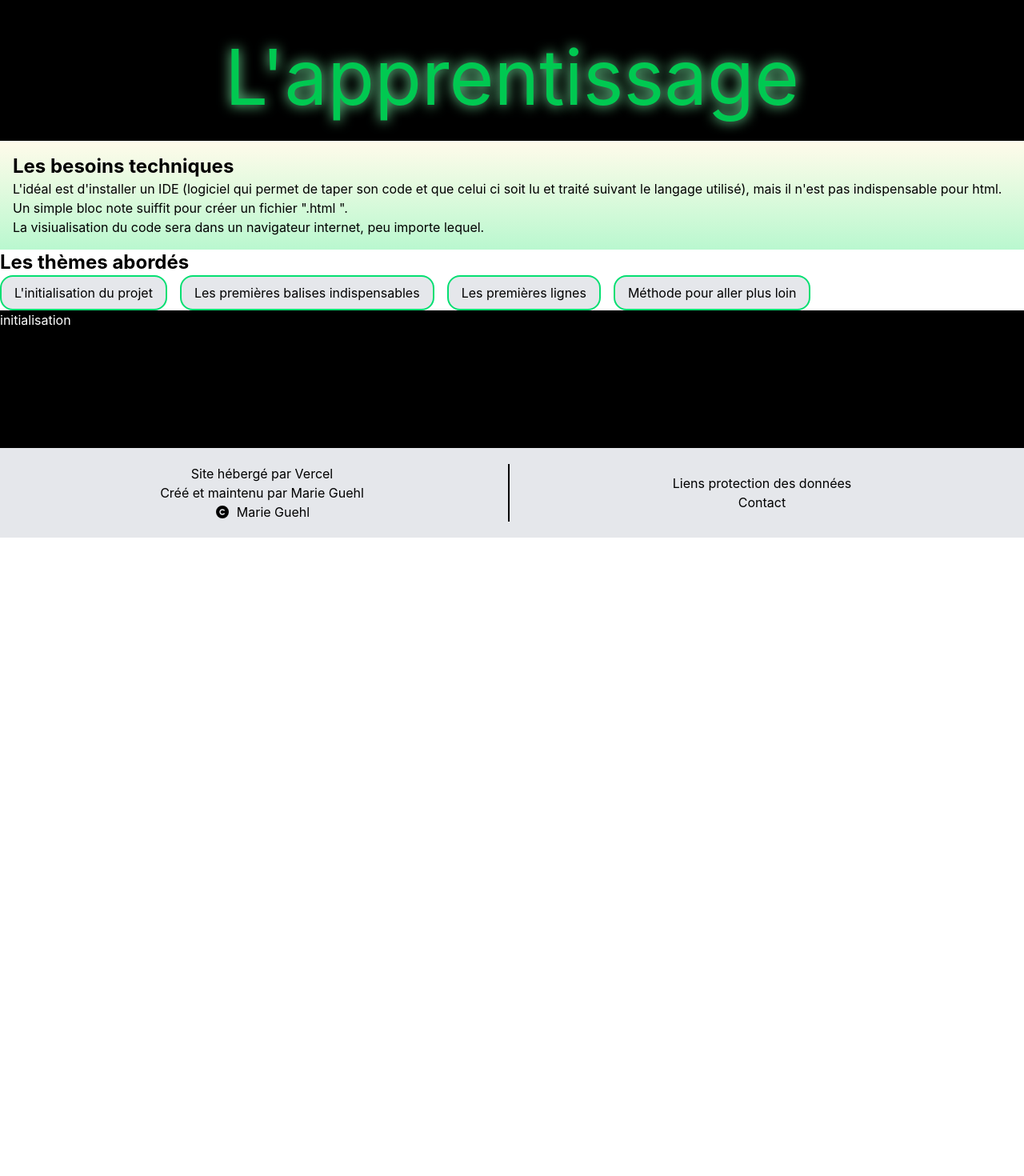
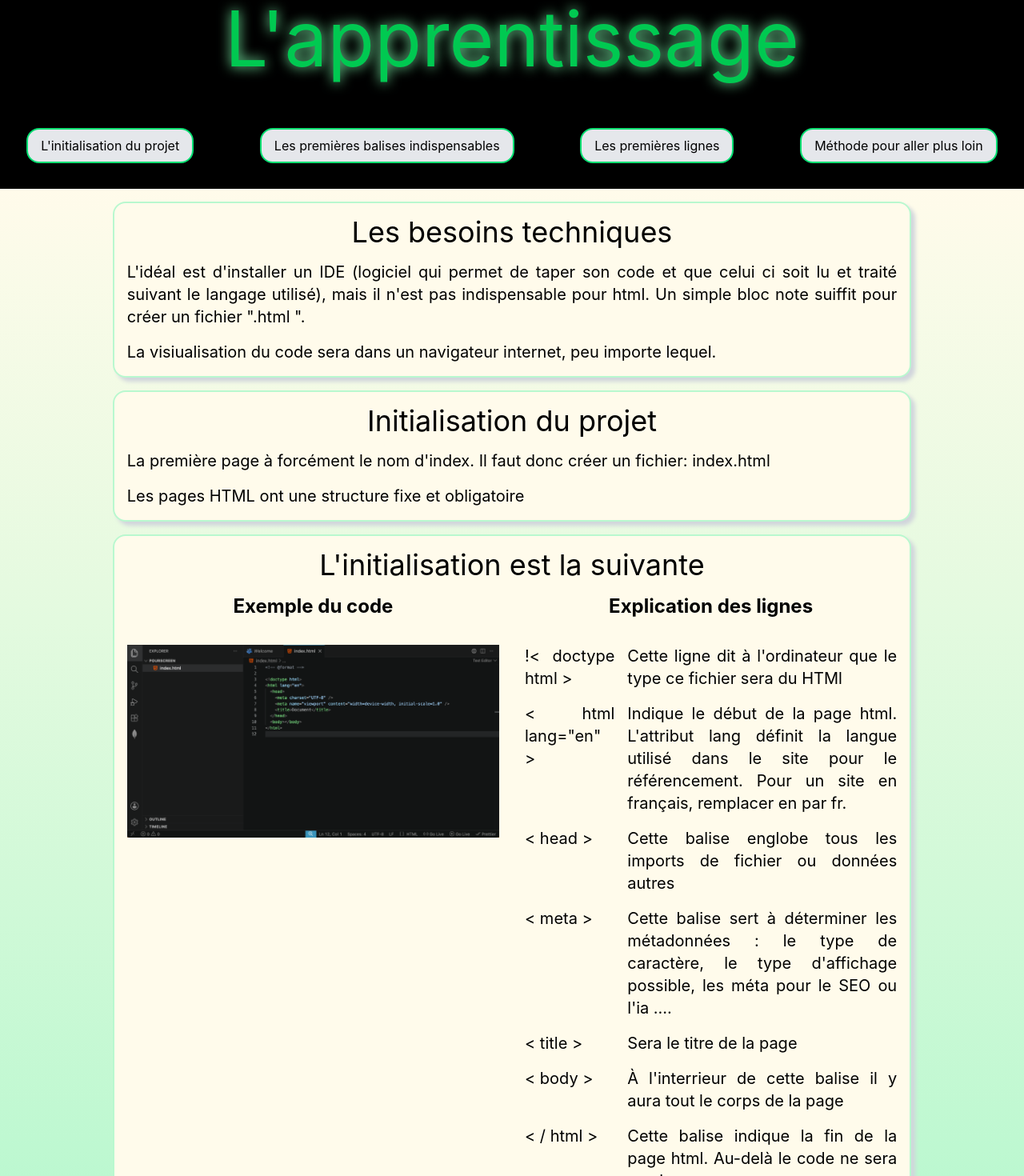
Before and after one commit to Alerwann/Learn_code, an Angular app in the folder frontend/: page /html/cours in a window 1280 px wide. Shown: the part 320-1790 px from the top of the page at 80% size. Before the commit the page ends 992 px from the top, so only its background shows below. Built offline with nearby package versions, Linux system fonts and the light colour scheme.

Commit message:
feature: ajout du cours initialisation du projet

```diff
--- /dev/null
+++ b/frontend/src/app/feature/HTML/component/cours/init-page/init-page.html
@@ -0,0 +1,76 @@
+<div class="bg-linear-to-b from-amber-50 to-green-200 p-4 flex flex-col gap-4 items-center">
+  <section
+    class="text-justify text-xl flex flex-col gap-4 border-2 border-green-200 bg-amber-50 shadow-gray-300 shadow-[5px_5px_5px] rounded-2xl p-4 md:w-8/10"
+  >
+    <h3 class="text-center text-4xl">Les besoins techniques</h3>
+    <p>
+      L'idéal est d'installer un IDE (logiciel qui permet de taper son code et que celui ci soit lu
+      et traité suivant le langage utilisé), mais il n'est pas indispensable pour html. Un simple
+      bloc note suiffit pour créer un fichier ".html ".
+    </p>
+    <p>La visiualisation du code sera dans un navigateur internet, peu importe lequel.</p>
+  </section>
+  <section
+    class="text-justify text-xl flex flex-col gap-4 border-2 border-green-200 bg-amber-50 shadow-gray-300 shadow-[5px_5px_5px] rounded-2xl p-4 md:w-8/10"
+  >
+    <h3 class="text-center text-4xl">Initialisation du projet</h3>
+
+    <p>La première page à forcément le nom d'index. Il faut donc créer un fichier: index.html</p>
+    <p>Les pages HTML ont une structure fixe et obligatoire</p>
+  </section>
+
+  <section
+    class="text-justify text-xl flex flex-col gap-4 border-2 border-green-200 bg-amber-50 shadow-gray-300 shadow-[5px_5px_5px] rounded-2xl p-4 md:w-8/10"
+  >
+    <h3 class="text-center text-4xl">L'initialisation est la suivante</h3>
+    <div class="flex flex-col md:flex-row gap-8">
+      <div class="flex-1">
+        <h4 class="text-2xl text-center pb-8 font-bold">Exemple du code</h4>
+        <img
+          src="images/init-html.webp"
+          alt="image montrant les code de l'initialisation"
+          (click)="toggleZoom()"
+          class="cursor-zoom-in"
+        />
+        @if (aggrandi()) {
+          <div
+            (click)="toggleZoom()"
+            class="fixed inset-0 z-50 flex items-center justify-center bg-black/70 p-6 cursor-zoom-out"
+          >
+            <img
+              src="images/init-html.webp"
+              alt="image montrant les code de l'initialisation agrandie"
+              class="max-w-[90vw] max-h-[90vh] object-contain rounded-lg shadow-2xl"
+            />
+          </div>
+        }
+      </div>
+      <div class="flex-1">
+        <h4 class="text-2xl text-center pb-8 font-bold">Explication des lignes</h4>
+        <div class="grid grid-cols-1 md:grid-cols-[1fr_3fr] gap-4">
+          <p class="">!< doctype html ></p>
+          <p>Cette ligne dit à l'ordinateur que le type ce fichier sera du HTMl</p>
+
+          <p class="">< html lang="en" ></p>
+          <p>
+            Indique le début de la page html. L'attribut lang définit la langue utilisé dans le site
+            pour le référencement. Pour un site en français, remplacer en par fr.
+          </p>
+          <p class="">< head ></p>
+          <p>Cette balise englobe tous les imports de fichier ou données autres</p>
+          <p class="">< meta ></p>
+          <p>
+            Cette balise sert à déterminer les métadonnées : le type de caractère, le type
+            d'affichage possible, les méta pour le SEO ou l'ia ....
+          </p>
+          <p class="">< title ></p>
+          <p>Sera le titre de la page</p>
+          <p class="">< body ></p>
+          <p>À l'interrieur de cette balise il y aura tout le corps de la page</p>
+          <p class="">< / html ></p>
+          <p>Cette balise indique la fin de la page html. Au-delà le code ne sera pas lu</p>
+        </div>
+      </div>
+    </div>
+  </section>
+</div>
--- /dev/null
+++ b/frontend/src/app/feature/HTML/component/cours/init-page/init-page.ts
@@ -0,0 +1,15 @@
+import { Component, signal } from '@angular/core';
+
+@Component({
+  imports: [],
+  selector: 'app-init-page',
+  styleUrl: './init-page.css',
+  templateUrl: './init-page.html',
+})
+export class InitPage {
+  aggrandi = signal(false);
+
+  toggleZoom() {
+    this.aggrandi.update((v) => !v);
+  }
+}
--- a/frontend/src/app/feature/HTML/html-cours/html-cours.html
+++ b/frontend/src/app/feature/HTML/html-cours/html-cours.html
@@ -1,32 +1,19 @@
-<div class="pt-8">
+<div class="pt-8 w-full flex flex-col items-center">
   <h2
-    class="mb-8 pt-24 text-green-500 text-shadow-green-300 text-shadow-[0px_0px_16px] text-8xl text-center"
+    class="mb-8 pt-12 text-green-500 text-shadow-green-300 text-shadow-[0px_0px_16px] text-8xl text-center"
   >
     L'apprentissage
   </h2>
 
-  <section class="bg-linear-to-b from-amber-50 to-green-200 p-4">
-    <h4 class="text-2xl font-bold">Les besoins techniques</h4>
-    <p>
-      L'idéal est d'installer un IDE (logiciel qui permet de taper son code et que celui ci soit lu
-      et traité suivant le langage utilisé), mais il n'est pas indispensable pour html. Un simple
-      bloc note suiffit pour créer un fichier ".html ".
-    </p>
-    <p>La visiualisation du code sera dans un navigateur internet, peu importe lequel.</p>
-  </section>
-  <div class="bg-white">
-    <h4 class="text-2xl font-bold">Les thèmes abordés</h4>
-    <ul class="flex flex-col md:flex-row items-center gap-4">
-      <app-li-component (select)="toggle(0)"> L'initialisation du projet </app-li-component>
-      <app-li-component (select)="toggle(1)">
-        Les premières balises indispensables
-      </app-li-component>
-      <app-li-component (select)="toggle(2)"> Les premières lignes </app-li-component>
-      <app-li-component (select)="toggle(3)"> Méthode pour aller plus loin </app-li-component>
-    </ul>
-  </div>
+  <ul class="flex flex-col md:flex-row justify-around gap-4 bg-black py-8 w-full">
+    <app-li-component (select)="toggle(0)"> L'initialisation du projet </app-li-component>
+    <app-li-component (select)="toggle(1)"> Les premières balises indispensables </app-li-component>
+    <app-li-component (select)="toggle(2)"> Les premières lignes </app-li-component>
+    <app-li-component (select)="toggle(3)"> Méthode pour aller plus loin </app-li-component>
+  </ul>
+
   @if (indexPage() === 0) {
-    <p class="text-white">initialisation</p>
+    <app-init-page />
   }
   @if (indexPage() === 1) {
     <p class="text-white">balises et moyen mémothechnique</p>
--- a/frontend/src/app/feature/HTML/html-cours/html-cours.ts
+++ b/frontend/src/app/feature/HTML/html-cours/html-cours.ts
@@ -1,8 +1,9 @@
 import { Component, signal } from '@angular/core';
 import { LiComponent } from '../component/li-component/li-component';
+import { InitPage } from '../component/cours/init-page/init-page';
 
 @Component({
-  imports: [LiComponent],
+  imports: [LiComponent, InitPage],
   selector: 'app-html-cours',
   styleUrl: './html-cours.css',
   templateUrl: './html-cours.html',
```
Also changed, not shown: frontend/public/images/init-html.webp (added), frontend/src/app/feature/HTML/component/cours/init-page/init-page.css (added), 1 other file (tests, documents, lock files or other folders).
